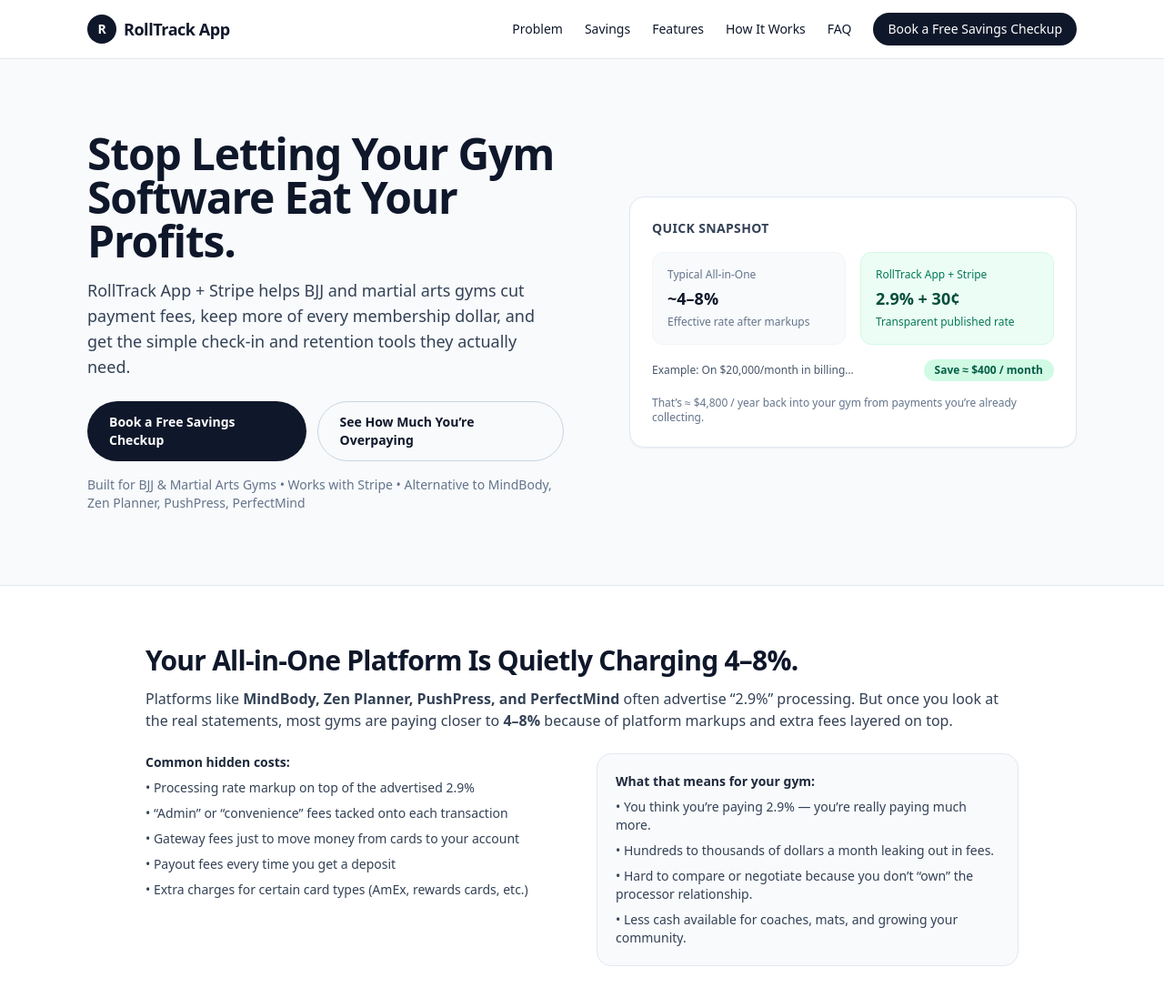
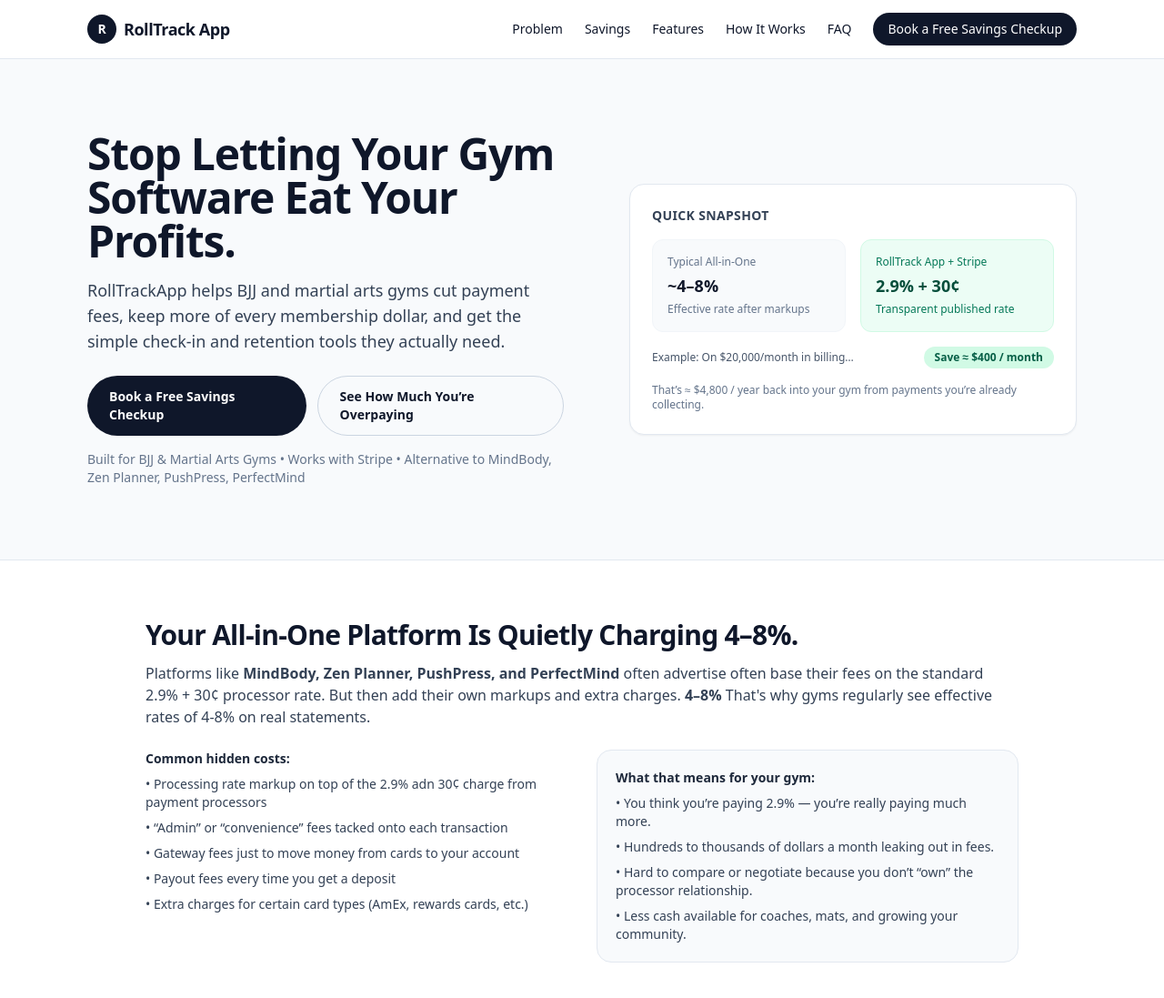
Before and after one commit to Graceyumichoi/newrolltrackapp-site, a plain HTML site: page index.html in a window 1280 px wide. Shown: the top 1097 px of the page at 91% size. Drawn offline with nearby package versions, Linux system fonts and the light colour scheme.

Commit message:
Update index.html

```diff
--- a/index.html
+++ b/index.html
@@ -46,7 +46,7 @@
               Stop Letting Your Gym Software Eat Your Profits.
             </h1>
             <p class="text-base sm:text-lg text-slate-700 mb-6">
-              RollTrack App + Stripe helps BJJ and martial arts gyms cut payment fees, keep more of every membership dollar,
+              RollTrackApp helps BJJ and martial arts gyms cut payment fees, keep more of every membership dollar,
               and get the simple check-in and retention tools they actually need.
             </p>
             <div class="flex flex-col sm:flex-row gap-3 mb-4">
@@ -103,14 +103,14 @@
         </h2>
         <p class="text-sm sm:text-base text-slate-700 mb-6">
           Platforms like <span class="font-semibold">MindBody, Zen Planner, PushPress, and PerfectMind</span> often advertise
-          “2.9%” processing. But once you look at the real statements, most gyms are paying closer to <span class="font-semibold">4–8%</span>
-          because of platform markups and extra fees layered on top.
+         often base their fees on the standard 2.9% + 30¢ processor rate. But then add their own markups and extra charges.  <span class="font-semibold">4–8%</span>
+          That's why gyms regularly see effective rates of 4-8% on real statements.
         </p>
         <div class="grid md:grid-cols-2 gap-8">
           <div>
             <h3 class="text-sm font-semibold text-slate-800 mb-2">Common hidden costs:</h3>
             <ul class="space-y-2 text-sm text-slate-700">
-              <li>• Processing rate markup on top of the advertised 2.9%</li>
+              <li>• Processing rate markup on top of the 2.9% adn 30¢ charge from payment processors</li>
               <li>• “Admin” or “convenience” fees tacked onto each transaction</li>
               <li>• Gateway fees just to move money from cards to your account</li>
               <li>• Payout fees every time you get a deposit</li>
```
